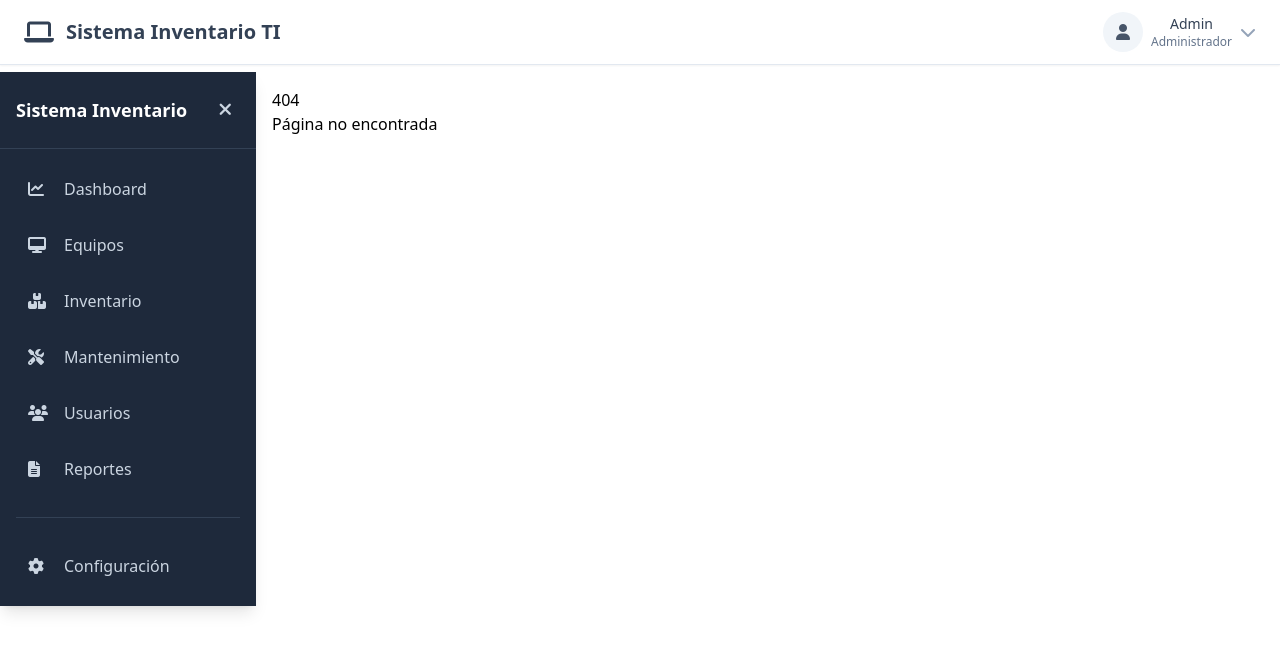
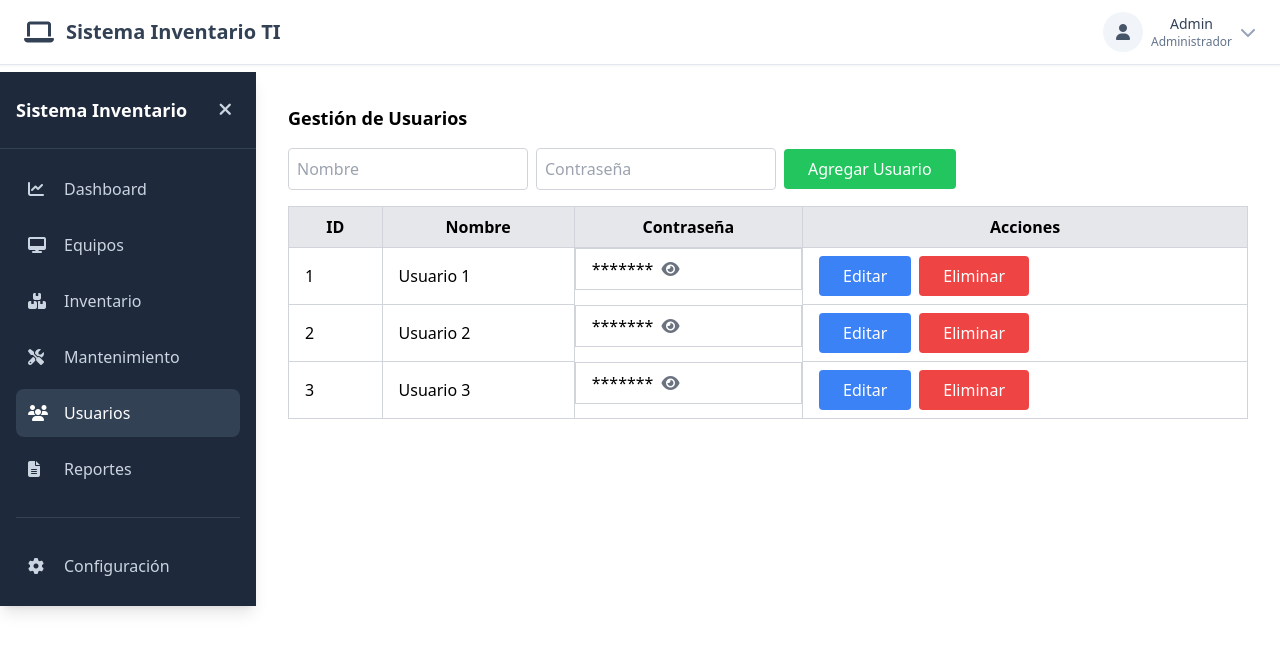
Before and after one commit to mastero101/sistema-inventario, an Angular app: page /users in a window 1280 px wide. Before the commit this address had no page. Shown: the top 652 px of the page. Built offline with nearby package versions, Linux system fonts and the light colour scheme.

Commit message:
agregado componente para manejo de usuarios

```diff
--- a/src/app/app.routes.ts
+++ b/src/app/app.routes.ts
@@ -42,6 +42,12 @@ export const routes: Routes = [
     title: 'Reportes'
   },
   {
+    path: 'users',
+    loadComponent: () => import('./components/shared/user-management/user-management.component')
+      .then(m => m.UserManagementComponent),
+    title: 'Gestión de Usuarios'
+  },
+  {
     path: '**',
     loadComponent: () => import('./components/shared/not-found/not-found.component')
       .then(m => m.NotFoundComponent),
--- a/src/app/components/shared/sidebar/sidebar.component.html
+++ b/src/app/components/shared/sidebar/sidebar.component.html
@@ -57,7 +57,7 @@
 
       <!-- Usuarios -->
       <li>
-        <a routerLink="/usuarios"
+        <a routerLink="/users"
            routerLinkActive="bg-slate-700 text-white"
            class="flex items-center space-x-3 p-3 rounded-lg text-slate-300 hover:bg-slate-700 hover:text-white transition-all duration-200">
           <i class="fas fa-users w-6"></i>
--- /dev/null
+++ b/src/app/components/shared/user-management/user-management.component.html
@@ -0,0 +1,54 @@
+<div class="p-4">
+    <h2 class="text-lg font-bold mb-4">Gestión de Usuarios</h2>
+
+    <!-- Formulario para agregar un nuevo usuario -->
+    <div class="mb-4">
+        <input [(ngModel)]="newUserName" placeholder="Nombre" class="border border-gray-300 rounded p-2 w-1/4 mr-2" />
+        <input [(ngModel)]="newUserPassword" type="password" placeholder="Contraseña" class="border border-gray-300 rounded p-2 w-1/4 mr-2" />
+        <button (click)="addUser()" class="bg-green-500 text-white rounded px-6 py-2 hover:bg-green-600 transition">Agregar Usuario</button>
+    </div>
+
+    <table class="min-w-full border border-gray-300">
+        <thead>
+            <tr class="bg-gray-200">
+                <th class="border border-gray-300 px-4 py-2">ID</th>
+                <th class="border border-gray-300 px-4 py-2">Nombre</th>
+                <th class="border border-gray-300 px-4 py-2">Contraseña</th>
+                <th class="border border-gray-300 px-4 py-2">Acciones</th>
+            </tr>
+        </thead>
+        <tbody>
+            <tr *ngFor="let user of users" class="hover:bg-gray-100">
+                <td class="border border-gray-300 px-4 py-2">{{ user.id }}</td>
+                <td class="border border-gray-300 px-4 py-2">{{ user.name }}</td>
+                <td class="border border-gray-300 px-4 py-2 flex items-center">
+                    <span *ngIf="!user.showPassword">{{ user.password | slice:0:0 }}*******</span>
+                    <span *ngIf="user.showPassword">{{ user.password }}</span>
+                    <button (click)="toggleUserPasswordVisibility(user)" class="ml-2 text-gray-500">
+                        <i class="fas" [ngClass]="user.showPassword ? 'fa-eye-slash' : 'fa-eye'"></i>
+                    </button>
+                </td>
+                <td class="border border-gray-300 px-4 py-2">
+                    <button (click)="openEditModal(user)" class="bg-blue-500 text-white rounded px-6 py-2 hover:bg-blue-600 transition mr-2">Editar</button>
+                    <button (click)="deleteUser(user.id)" class="bg-red-500 text-white rounded px-6 py-2 hover:bg-red-600 transition">Eliminar</button>
+                </td>
+            </tr>
+        </tbody>
+    </table>
+
+    <!-- Modal para editar usuario -->
+    <div *ngIf="isEditModalOpen && selectedUser" class="fixed inset-0 bg-black bg-opacity-50 flex justify-center items-center">
+        <div class="bg-white rounded-lg shadow-lg p-6 w-1/3">
+            <span (click)="closeEditModal()" class="cursor-pointer text-gray-500 float-right text-2xl">&times;</span>
+            <h2 class="text-lg font-bold mb-4">Editar Usuario</h2>
+            <input [(ngModel)]="selectedUser.name" placeholder="Nombre" class="border border-gray-300 rounded p-2 w-full mb-4" />
+            <div class="flex items-center mb-4">
+                <input [(ngModel)]="selectedUser.password" [type]="showPassword ? 'text' : 'password'" placeholder="Nueva Contraseña" class="border border-gray-300 rounded p-2 w-full" />
+                <button (click)="togglePasswordVisibility()" class="ml-2 text-gray-500">
+                    {{ showPassword ? 'Ocultar' : 'Mostrar' }}
+                </button>
+            </div>
+            <button (click)="saveUser()" class="bg-blue-500 text-white rounded px-6 py-2 hover:bg-blue-600 transition">Guardar</button>
+        </div>
+    </div>
+</div>
--- /dev/null
+++ b/src/app/components/shared/user-management/user-management.component.ts
@@ -0,0 +1,79 @@
+import { Component } from '@angular/core';
+import { FormsModule } from '@angular/forms';
+import { CommonModule, NgFor, NgIf } from '@angular/common';
+
+export interface User {
+  id: number;
+  name: string;
+  password: string;
+  showPassword?: boolean; // Agregar la propiedad showPassword
+}
+
+@Component({
+  selector: 'app-user-management',
+  standalone: true,
+  imports: [FormsModule, CommonModule, NgFor, NgIf],
+  templateUrl: './user-management.component.html',
+  styleUrl: './user-management.component.scss'
+})
+export class UserManagementComponent {
+  users: User[] = [
+    { id: 1, name: 'Usuario 1', password: '1', showPassword: false },
+    { id: 2, name: 'Usuario 2', password: '2', showPassword: false },
+    { id: 3, name: 'Usuario 3', password: '3', showPassword: false }
+  ];
+  isEditModalOpen = false;
+  selectedUser: User | null = null;
+  showPassword = false; // Propiedad para controlar la visibilidad de la contraseña
+
+  // Nuevas propiedades para agregar un usuario
+  newUserName: string = '';
+  newUserPassword: string = '';
+
+  openEditModal(user: User) {
+    this.selectedUser = { ...user }; // Clonamos el usuario para editar
+    this.isEditModalOpen = true;
+  }
+
+  closeEditModal() {
+    this.isEditModalOpen = false;
+    this.selectedUser = null;
+  }
+
+  saveUser() {
+    if (this.selectedUser) {
+      const index = this.users.findIndex(user => user.id === this.selectedUser!.id);
+      if (index !== -1) {
+        this.users[index] = this.selectedUser; // Guardamos los cambios
+      }
+      this.closeEditModal();
+    }
+  }
+
+  deleteUser(userId: number) {
+    this.users = this.users.filter(user => user.id !== userId);
+  }
+
+  toggleUserPasswordVisibility(user: User) {
+    user.showPassword = !user.showPassword; // Alternar la visibilidad de la contraseña del usuario
+  }
+
+  togglePasswordVisibility() {
+    this.showPassword = !this.showPassword; // Alternar la visibilidad de la contraseña en el modal
+  }
+
+  // Método para agregar un nuevo usuario
+  addUser() {
+    if (this.newUserName && this.newUserPassword) {
+      const newUser: User = {
+        id: this.users.length + 1, // Generar un nuevo ID
+        name: this.newUserName,
+        password: this.newUserPassword,
+        showPassword: false
+      };
+      this.users.push(newUser); // Agregar el nuevo usuario a la lista
+      this.newUserName = ''; // Limpiar el campo de nombre
+      this.newUserPassword = ''; // Limpiar el campo de contraseña
+    }
+  }
+}
```
Also changed, not shown: src/app/components/shared/user-management/user-management.component.scss (added), 1 other file (tests, documents, lock files or other folders).
